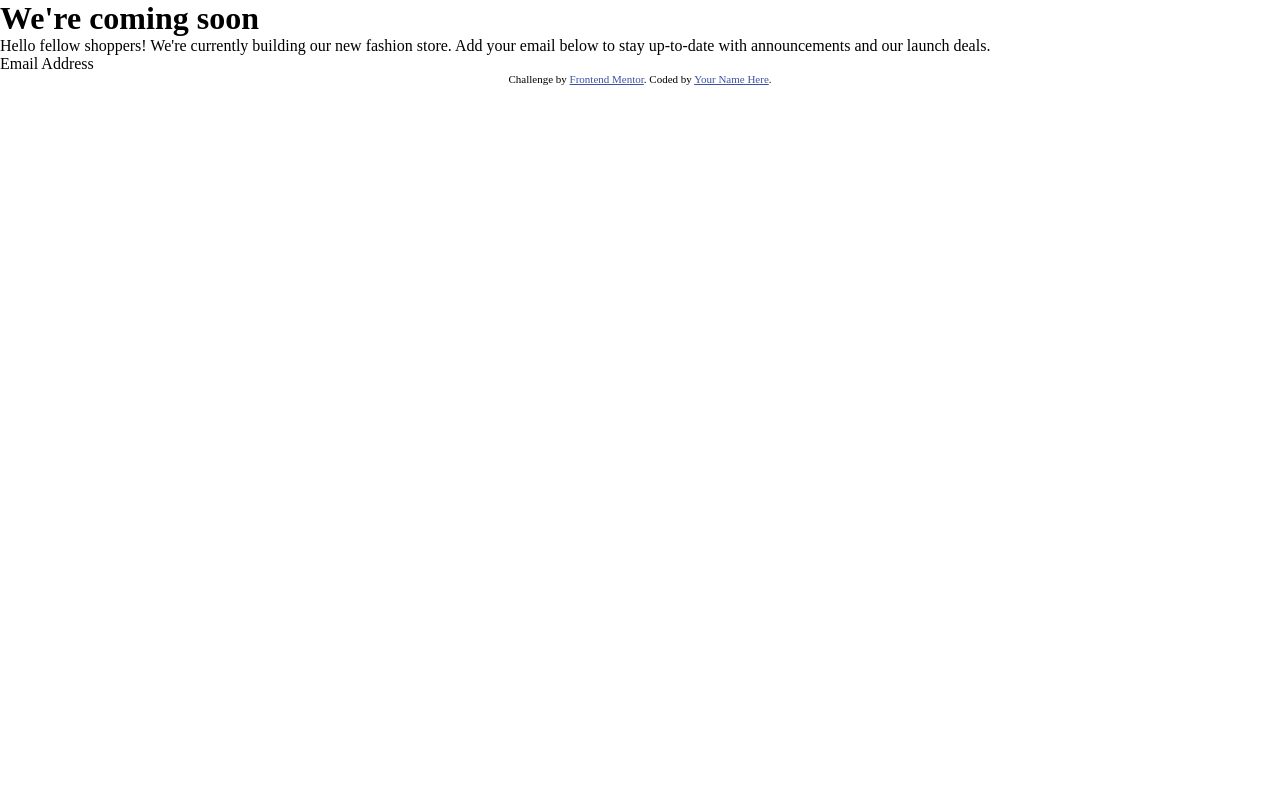
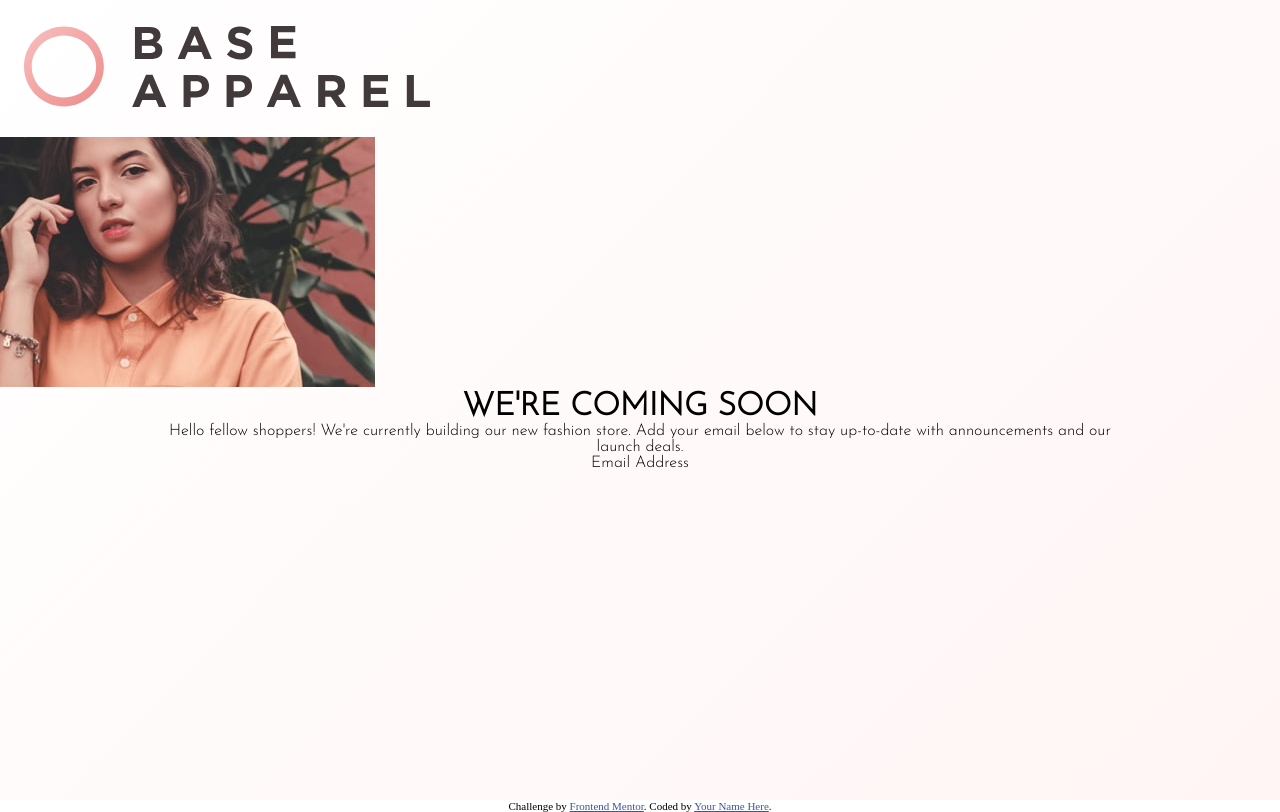
Before and after one commit to koreynichols/base-apparel-coming-soon, a plain HTML site: page index.html in a window 1280 px wide. Drawn offline with Linux system fonts and the light colour scheme.

Commit message:
working on styling

```diff
--- a/index.html
+++ b/index.html
@@ -12,11 +12,19 @@
 </head>
 <body>
   <main>
-    <h1>We're coming soon</h1>
+    <div class="logo">
+      <img src="images/logo.svg" alt="">
+    </div>
+    <div class="hero">
+      <img src="images/hero-mobile.jpg" alt="">
+    </div>
+    <div class="content">
+      <h1>We're coming soon</h1>
 
-    <p>Hello fellow shoppers! We're currently building our new fashion store. Add your email below to stay up-to-date with announcements and our launch deals.</p>
+      <p>Hello fellow shoppers! We're currently building our new fashion store. Add your email below to stay up-to-date with announcements and our launch deals.</p>
 
-    <p>Email Address</p>
+      <p>Email Address</p>
+    </div>
   </main>
   <footer>
     <p class="attribution">
--- a/style.css
+++ b/style.css
@@ -5,7 +5,7 @@
     --primary-soft-red: hsl(0, 93%, 68%);
     --neutral-dark-grayish-red: hsl(0, 6%, 24%);
     --main-gradient: linear-gradient(135deg, hsl(0, 0%, 100%), hsl(0, 100%, 98%));
-    --secondary-gradient: linear-gradient(135deg, hsl(0, 80%, 86%), hsl(0, 74%, 74%));
+    --button-gradient: linear-gradient(135deg, hsl(0, 80%, 86%), hsl(0, 74%, 74%));
 }
 
 * {
@@ -13,5 +13,37 @@
     padding: 0;
 }
 
+main {
+    background: var(--main-gradient);
+    height: 100svh;
+    font-family: 'Josefin Sans';
+}
+
+.logo {
+    padding: 1.5rem;
+}
+
+.logo img{
+    width: 33%
+}
+
+.hero {
+    width: 90%;
+
+}
+.hero img {
+    object-fit: fill;
+}
+
+.content {
+    max-width: 75%;
+    text-align: center;
+    margin: 0 auto;
+}
+
+h1 {
+    text-transform: uppercase;
+}
+
 .attribution { font-size: 11px; text-align: center; }
 .attribution a { color: hsl(228, 45%, 44%); }
```
